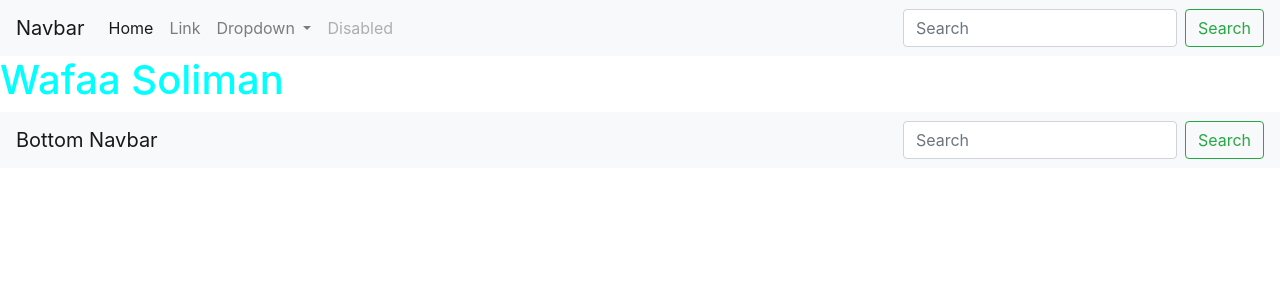
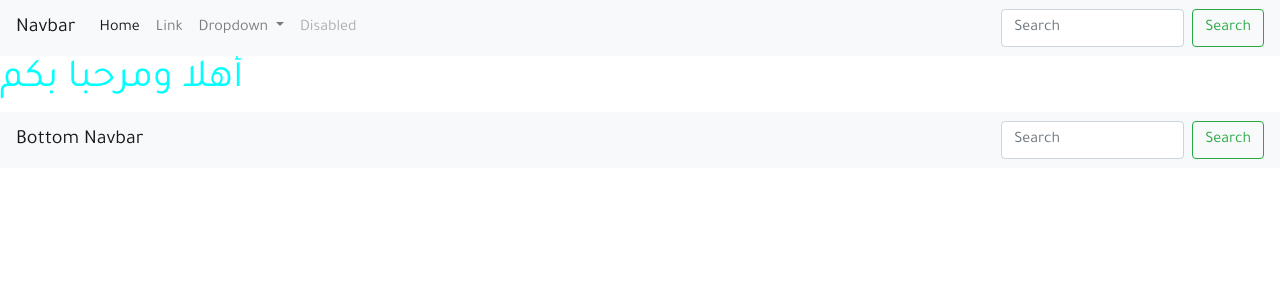
Before and after one commit to Wafaa-Soliman/Blogger-python-django, a Django app: page / in a window 1280 px wide. Shown: the top 300 px of the page. Run offline with Django 3.2, Linux system fonts and the light colour scheme; some libraries are stand-ins or nearby versions.

```diff
--- a/src/my_blog/static/css/main.css
+++ b/src/my_blog/static/css/main.css
@@ -1,3 +1,10 @@
+@font-face{
+    font-family: 'Tajawal';
+    src: url(../fonts/Tajawal-Regular.ttf) format('truetype'),
+         local('Tajawal');
+}
+
 body{
+    font-family: 'Tajawal', sans-serif;
     color: aqua;
 }
--- a/src/templates/base.html
+++ b/src/templates/base.html
@@ -8,8 +8,8 @@
 <meta http-equiv="X-UA-Compatible" content="ie=edge">
 <meta name="Description" content="Enter your description here"/>
 <link rel="stylesheet" href="{% static 'css/bootstrap.min.css' %}">
-<link rel="stylesheet" href="https://cdnjs.cloudflare.com/ajax/libs/font-awesome/5.14.0/css/all.min.css">
 <link rel="stylesheet" href="{% static 'css/main.css' %}">
+<link rel="shortcut icon" href="{% static 'images/favicon.ico' %}">
 <title>Blogger</title>
 </head>
 <body>
@@ -19,5 +19,6 @@
 <script src="{% static 'js/jquery-3.4.1.slim.min.js' %}"></script>
 <script src="{% static 'js/popper.min.js' %}"></script>
 <script src="{% static 'js/bootstrap.min.js' %}"></script>
+<script src="{% static 'js/fontawesome-all.min.js' %}"></script>
 </body>
 </html>
--- a/src/templates/blog/index.html
+++ b/src/templates/blog/index.html
@@ -1,5 +1,5 @@
 {% extends 'base.html' %}
 
-{% block content %}
-  <h1>Wafaa Soliman</h1>
+{% block content %}<i class="fas fa-home"></i>
+  <h1>أهلا ومرحبا بكم</h1>
 {% endblock %}
```
Also changed, not shown: src/my_blog/static/images/favicon.ico (added), src/my_blog/static/images/mim-logo.png (added).
